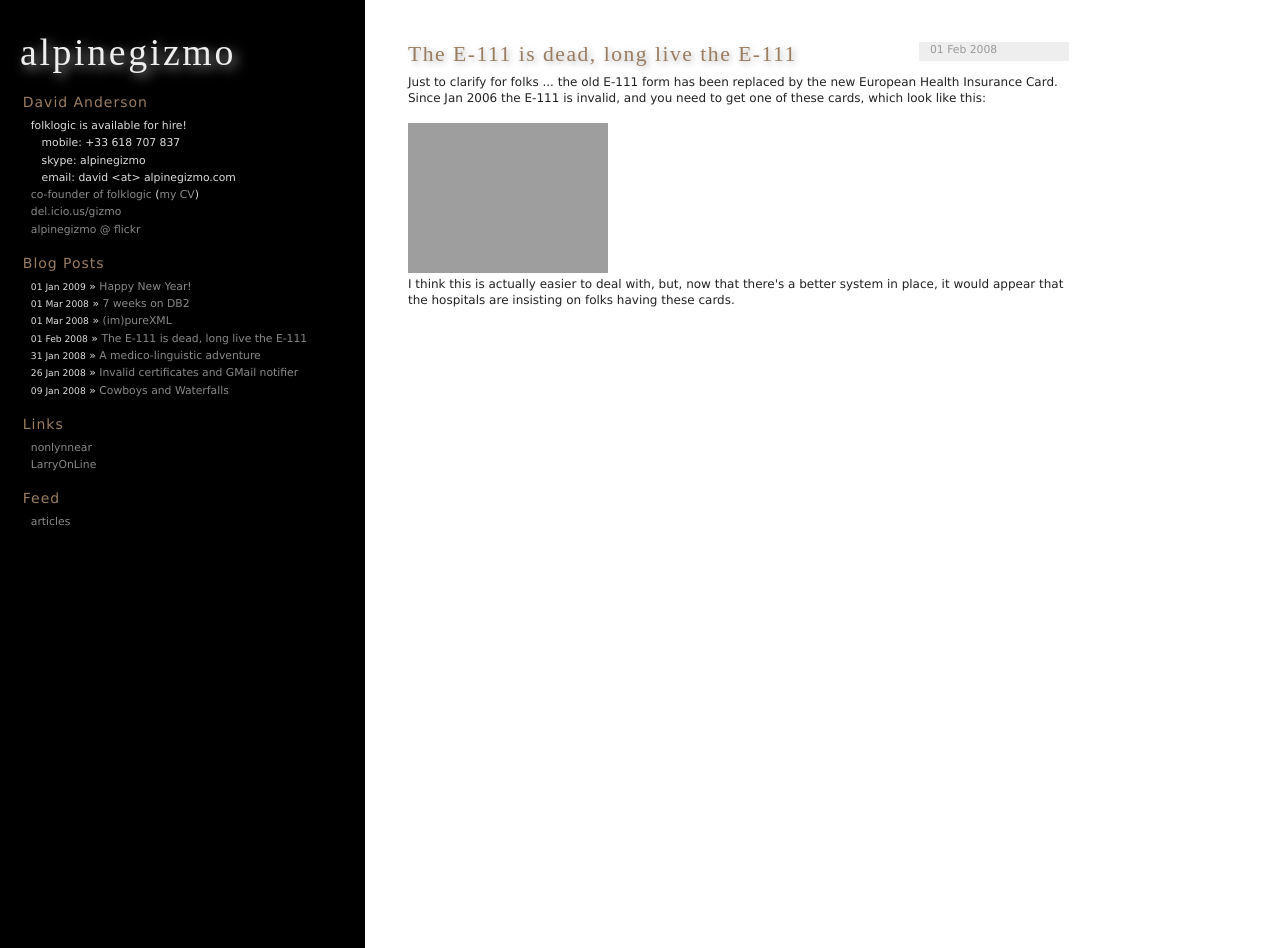
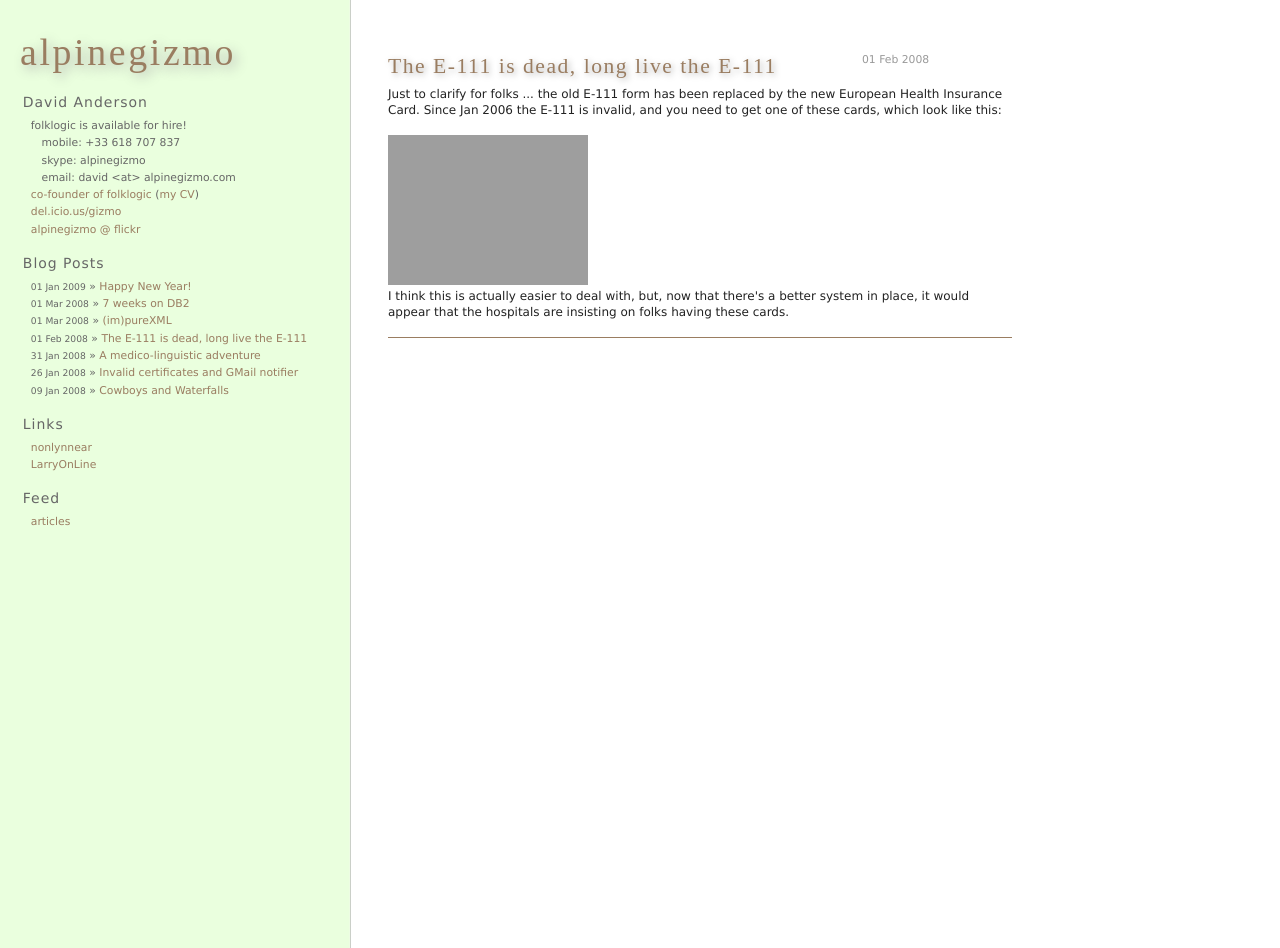
Before and after one commit to alpinegizmo/alpinegizmo.com, a Jekyll site: the page built from _posts/2008-02-01-the-e-111-is-dead-long-live-the-e-111.html, in a window 1280 px wide. Built offline with Jekyll 4.4.1, drawn with Linux system fonts in a browser that asks for light colours; grey boxes are pictures that could not be loaded.

Commit message:
new, friendlier look. included all posting content in index page

```diff
--- a/css/content.css
+++ b/css/content.css
@@ -4,6 +4,14 @@
 #content .post {
   color:#555;
   clear:right;
+}
+
+#content .article_body {
+  border-bottom: 1px solid #9a7d61;
+}
+
+#content .article_body, #content .meta {
+  padding-top: 2em;
 }
 
 #content h2 {
@@ -90,7 +98,7 @@
 /* have worked around helper routines for now */
 
 #content .post .meta {
-  background: #eeeeee;
+  // background: #eeeeee;
   font-size: 0.9em;
   margin: 0em 1em 1em 1em;
   width:150px;
--- a/css/sidebar.css
+++ b/css/sidebar.css
@@ -3,11 +3,11 @@
 }
 
 #sidebar a {
-  color:#888;
+  color:#9a7d61;
 }
 
 #sidebar h1 {
-  color: #eee;
+  /* color: #eee; */
   font-weight:200%;
   text-shadow: #aaa 0.1em 0.1em 0.3em;
   margin-bottom: 0.5em;
@@ -15,7 +15,7 @@
 
 #sidebar h3 {
   font: bold 14px "lucida grande", verdana, arial, helvetica, sans-serif;
-  color:#9a7d61;
+  color:#666;
   font-weight:100;
   padding-left:0.2em;
 }
@@ -25,4 +25,4 @@
   margin: 0 0 1em; padding: 0.6em 1em;
 }
 
-#sidebar li { margin: 0; padding: 0.2em 0; color:#ddd;}
+#sidebar li { margin: 0; padding: 0.2em 0; color:#666;}
--- a/css/site.css
+++ b/css/site.css
@@ -20,6 +20,7 @@ body, div, p, img, h1, h2, h3, h4 {
 
 body {
   font: normal 12px verdana, arial, helvetica, sans-serif;
+  background-image: url(/images/background.jpg);
 }
 
 a {
@@ -41,28 +42,21 @@ img {
 }
 
 #content {
-  margin-left: 390px;
-  max-width: 56em;
-  padding: 3.5em 1.5em;
+  margin-left: 370px;
+  max-width: 52em;
+  padding: 2.5em 1.5em;
 }
 
 #sidebar {
-  background: #000000 none repeat scroll 0%;
-  width:325px;
-  padding:30px 20px 400px 20px;
+  width: 325px;
+  padding: 20px;
+  margin-top: 10px;
   float: left;
-}
-
-#footer {
-  height:40px;
-  padding:10px;
-  clear:both;
 }
 
 h1, h2, h3 {
   font: 3.5em/1.2em "Trajan", "Baskerville", "Times New Roman", georgia, serif;
   // text-transform:uppercase;
-  // font-weight:200;
   letter-spacing:0.07em;
 }
 
```
Also changed, not shown: index.html (+13 -0 lines), images/background.jpg (added).
